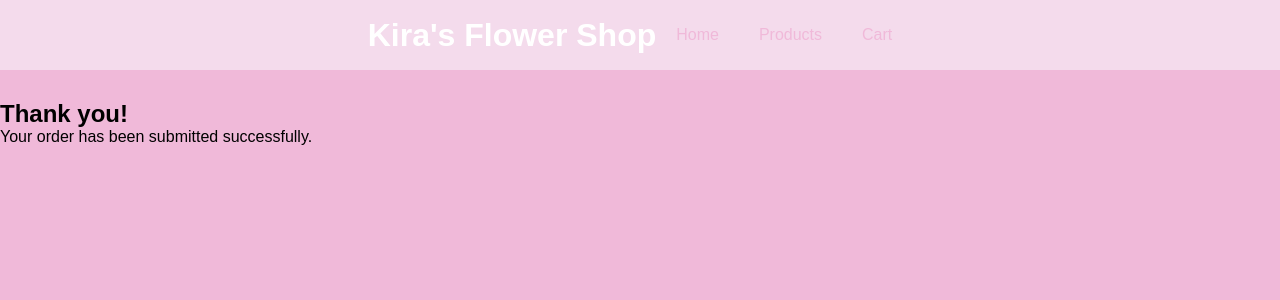
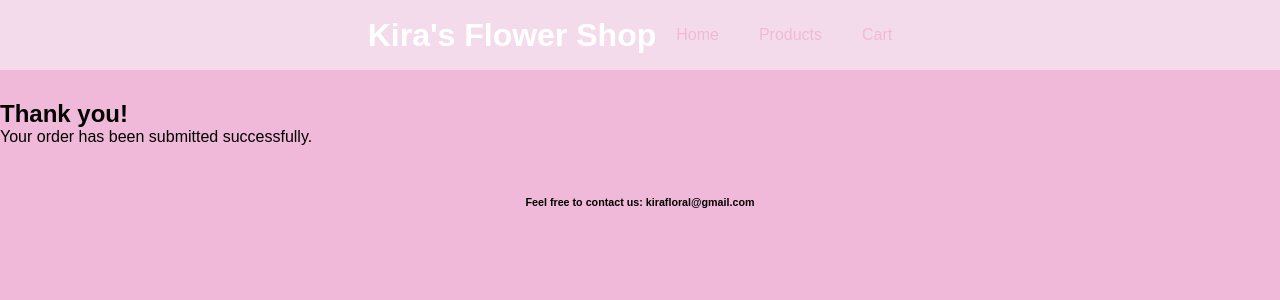
Before and after one commit to kiraashley24/inf655_midterm, a React (Create React App) app: page /thankyou in a window 1280 px wide. Shown: the top 300 px of the page. Built offline with nearby package versions, Linux system fonts and the light colour scheme.

Commit message:
added footer

```diff
--- a/src/App.js
+++ b/src/App.js
@@ -2,6 +2,7 @@ import React, { useState } from 'react';
 import { BrowserRouter as Router, Route, Routes } from 'react-router-dom';
 import './App.css';
 import Header from './pages/Header';
+import Footer from './pages/Footer';
 import Products from './components/Products';
 import Cart from './pages/Cart';
 import ItemDescript from './components/ItemDescript';
@@ -13,40 +14,19 @@ import { CartProvider } from './components/context/CartContext';
 
 //funcitonality being handled in APP ex.) search functionality
 const App = () => {
-  const [cart, setCart] = useState([]);
-
-  const addToCart = (product) => {
-    const updatedCart = [...cart, product];
-    setCart(updatedCart);
-  };
-
-  const removeFromCart = (productId) => {
-    const updatedCart = cart.filter((item) => item.id !== productId);
-    setCart(updatedCart);
-    console.log('Cart item removed:', productId);
-  };
-
-  const calculateTotal = () => {
-    return cart.reduce((total, item) => total + item.price * item.quantity, 0);
-  };
-
-  const handleSubmit = (formData) => {
-    // Handle form submission logic here
-    console.log('Form submitted:', formData);
-  };
-
   return (
     <Router>
-      <CartProvider> {/* Wrap your entire application with CartProvider */}
+      <CartProvider>
         <Header />
         <Routes>
           <Route path="/" element={<HomePage />} />
-          <Route path="/products" element={<Products products={ItemDescript} addToCart={addToCart} />} />
+          <Route path="/products" element={<Products products={ItemDescript} />} />
           <Route path="/productdetail" element={<ProductDetail products={ItemDescript} />} />
-          <Route path="/cart" element={<Cart cart={cart} removeFromCart={removeFromCart} />} />
-          <Route path="/checkout" element={<Checkout cart={cart} setCart={setCart} totalPrice={calculateTotal()} handleSubmit={handleSubmit} />} />
+          <Route path="/cart" element={<Cart />} />
+          <Route path="/checkout" element={<Checkout />} />
           <Route path="/thankyou" element={<ThankYou />} />
         </Routes>
+        <Footer />
       </CartProvider>
     </Router>
   );
--- a/src/index.css
+++ b/src/index.css
@@ -73,6 +73,11 @@ nav a:hover {
 
 .header-link:hover {
   background-color: #555;
+}
+
+.footer {
+  margin-top: 50px;
+  text-align: center;
 }
 
 .app {
--- a/src/pages/Footer.js
+++ b/src/pages/Footer.js
@@ -0,0 +1,9 @@
+import React from "react";
+
+export default function Footer() {
+    return (
+      <div className="footer">
+        <h6>Feel free to contact us: kirafloral@gmail.com</h6>
+      </div>
+    );
+  }
```
